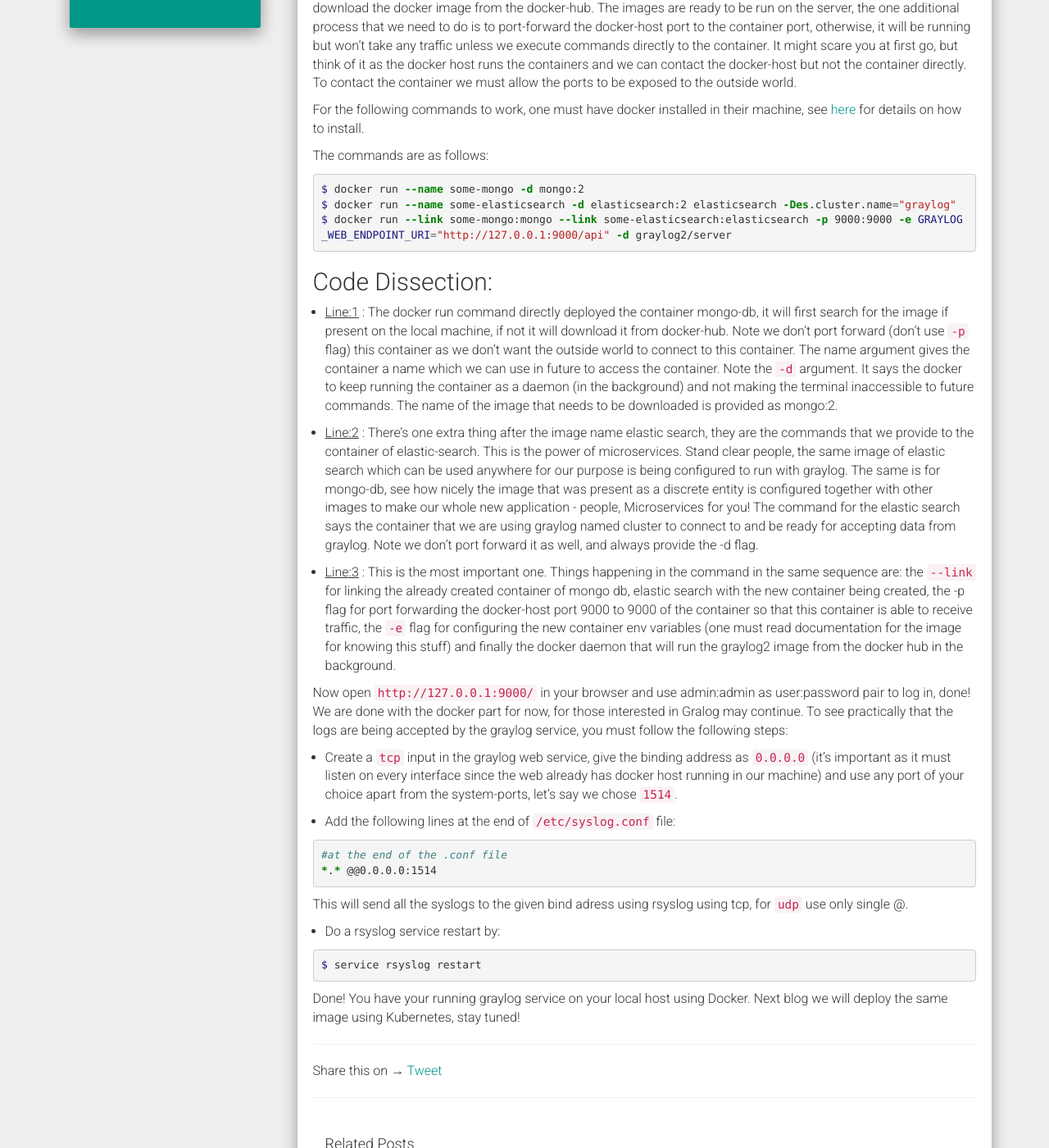
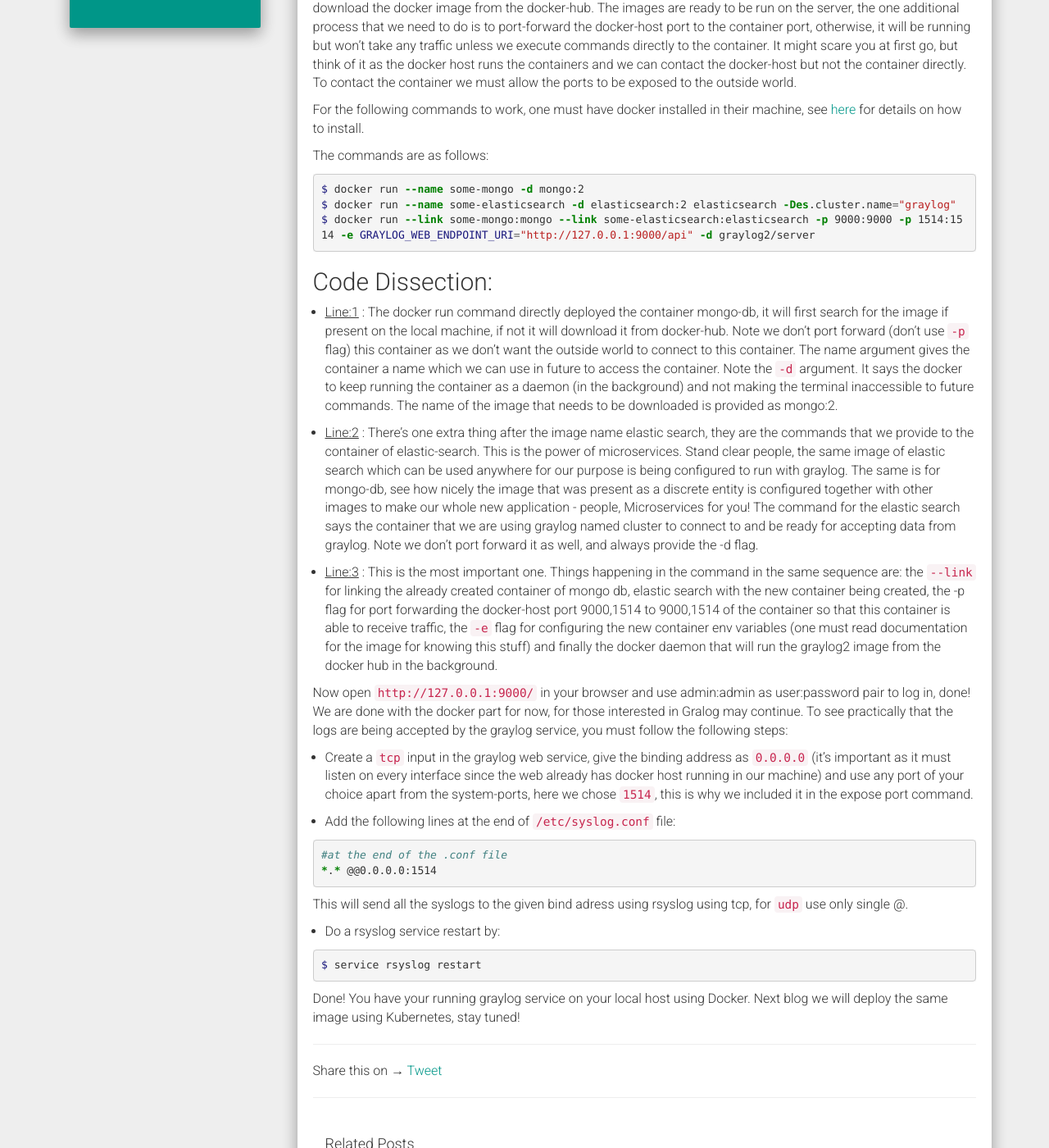
Before and after one commit to AkashKrDutta/AkashKrDutta.github.io, a Jekyll site: the page built from _posts/2017-6-16-docker.md, in a window 1280 px wide and 1400 px high, scrolled down 628 px. Shown: the whole window at 82% size. Built offline with Jekyll 4.4.1, drawn with Linux system fonts in a browser that asks for light colours; nearby versions of some CDN libraries; comment, search, counter and statistics services are not loaded.

Commit message:
Update 2017-6-16-docker.md

```diff
--- a/_posts/2017-6-16-docker.md
+++ b/_posts/2017-6-16-docker.md
@@ -22,7 +22,7 @@
 {% highlight bash %}
 $ docker run --name some-mongo -d mongo:2
 $ docker run --name some-elasticsearch -d elasticsearch:2 elasticsearch -Des.cluster.name="graylog"
-$ docker run --link some-mongo:mongo --link some-elasticsearch:elasticsearch -p 9000:9000 -e GRAYLOG_WEB_ENDPOINT_URI="http://127.0.0.1:9000/api" -d graylog2/server
+$ docker run --link some-mongo:mongo --link some-elasticsearch:elasticsearch -p 9000:9000 -p 1514:1514 -e GRAYLOG_WEB_ENDPOINT_URI="http://127.0.0.1:9000/api" -d graylog2/server
 {% endhighlight %}
 
 ## Code Dissection:
@@ -30,12 +30,12 @@
 
 * <u>Line:2</u> : There's one extra thing after the image name elastic search, they are the commands that we provide to the container of elastic-search. This is the power of microservices. Stand clear people, the same image of elastic search which can be used anywhere for our purpose is being configured to run with graylog. The same is for mongo-db, see how nicely the image that was present as a discrete entity is configured together with other images to make our whole new application - people, Microservices for you! The command for the elastic search says the container that we are using graylog named cluster to connect to and be ready for accepting data from graylog. Note we don't port forward it as well, and always provide the -d flag.
 
-* <u>Line:3</u> : This is the most important one. Things happening in the command in the same sequence are: the `--link` for linking the already created container of mongo db, elastic search with the new container being created, the -p flag for port forwarding the docker-host port 9000 to 9000 of the container so that this container is able to receive traffic, the `-e` flag for configuring the new container env variables (one must read documentation for the image for knowing this stuff) and finally the docker daemon that will run the graylog2 image from the docker hub in the background.
+* <u>Line:3</u> : This is the most important one. Things happening in the command in the same sequence are: the `--link` for linking the already created container of mongo db, elastic search with the new container being created, the -p flag for port forwarding the docker-host port 9000,1514 to 9000,1514 of the container so that this container is able to receive traffic, the `-e` flag for configuring the new container env variables (one must read documentation for the image for knowing this stuff) and finally the docker daemon that will run the graylog2 image from the docker hub in the background.
 
 Now open `http://127.0.0.1:9000/` in your browser and use admin:admin as user:password pair to log in, done!<br>
 We are done with the docker part for now, for those interested in Gralog may continue. To see practically that the logs are being accepted by the graylog service, you must follow the following steps:<br>
 
-* Create a `tcp` input in the graylog web service, give the binding address as `0.0.0.0` (it's important as it must listen on every interface since the web already has docker host running in our machine) and use any port of your choice apart from the system-ports, let's say we chose `1514`.
+* Create a `tcp` input in the graylog web service, give the binding address as `0.0.0.0` (it's important as it must listen on every interface since the web already has docker host running in our machine) and use any port of your choice apart from the system-ports, here we chose `1514`, this is why we included it in the expose port command.
 
 * Add the following lines at the end of `/etc/syslog.conf` file:
 {% highlight sh %}
```
